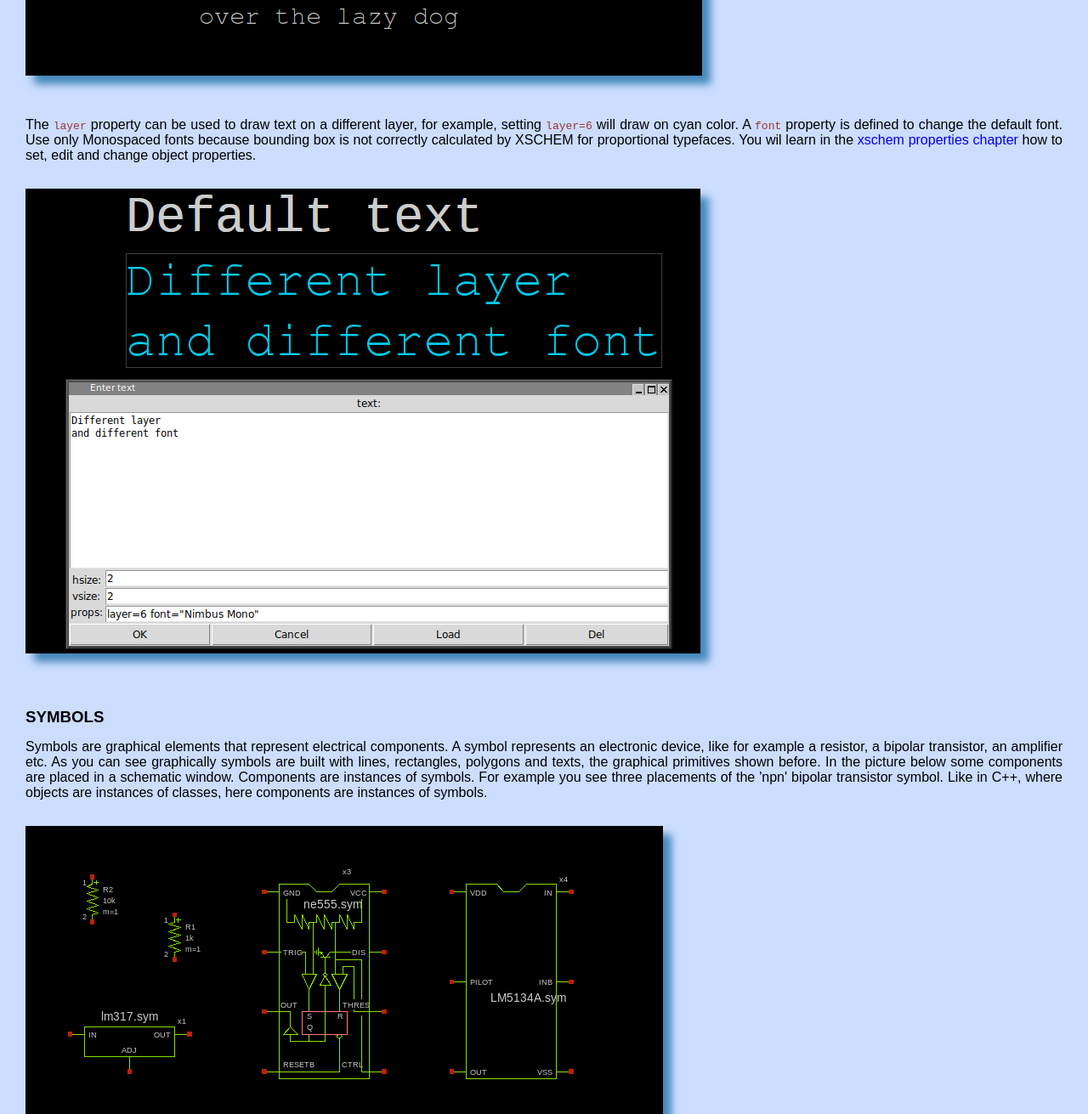
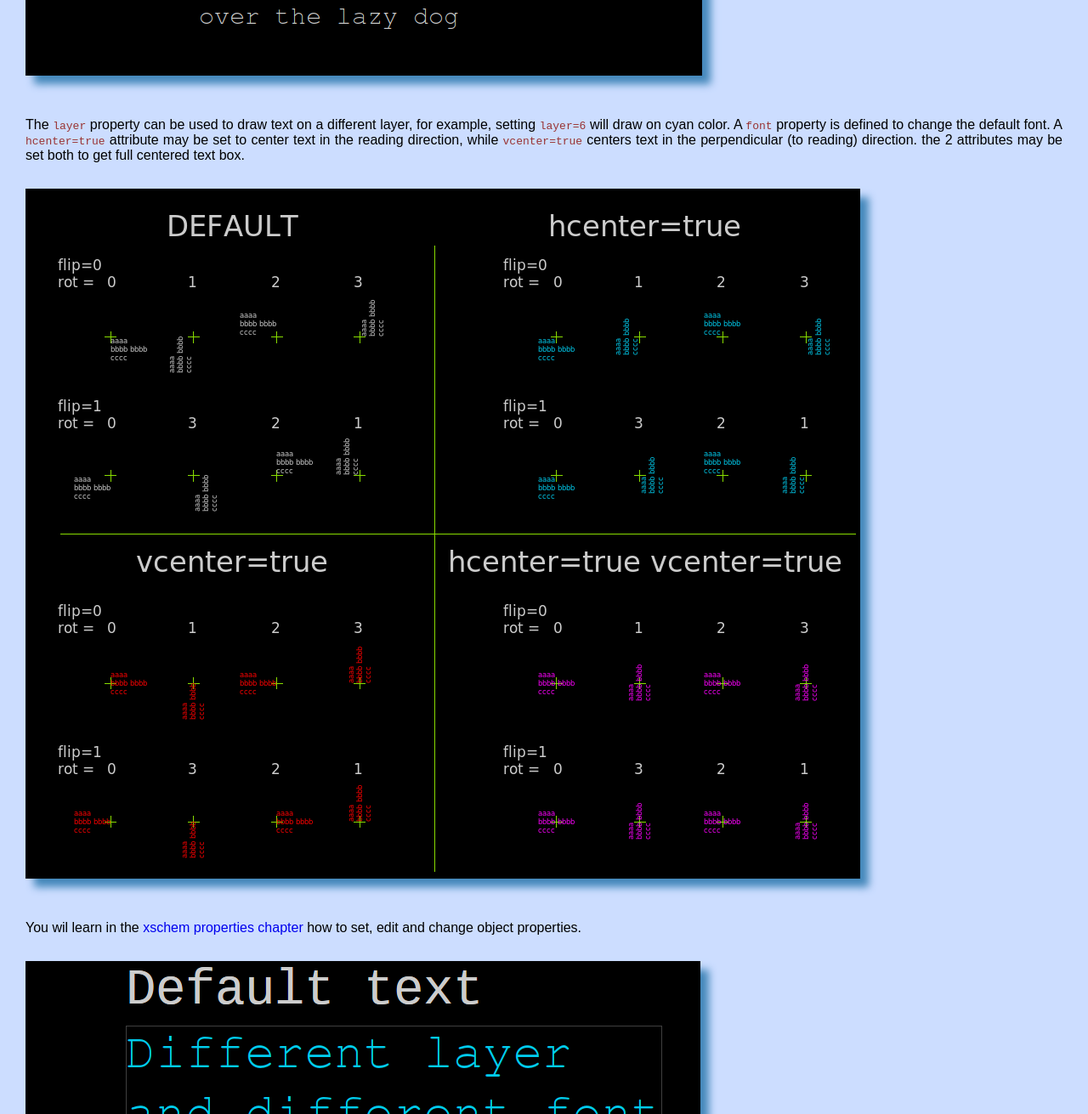
Before and after one commit to StefanSchippers/xschem, a plain HTML site: page doc/xschem_man/xschem_elements.html in a window 1280 px wide. Shown: the part 4073-5384 px from the top of the page at 85% size. Drawn offline with Linux system fonts and the light colour scheme.

Commit message:
doc updates for text hcenter and vcenter attrs

```diff
--- a/doc/xschem_man/xschem_elements.html
+++ b/doc/xschem_man/xschem_elements.html
@@ -89,10 +89,15 @@ p{padding: 15px  30px 10px;}
   <p>
    The <kbd>layer</kbd> property can be used
    to draw text on a different layer, for example, setting <kbd>layer=6</kbd> will draw on cyan color.
-   A <kbd>font</kbd> property is defined to change the default font. Use only Monospaced fonts because
-   bounding box is not correctly calculated by XSCHEM for proportional typefaces. You wil learn in the
-   <a href="xschem_properties.html">xschem properties chapter</a> how to set, edit and change object
-   properties.
+   A <kbd>font</kbd> property is defined to change the default font.
+   A <kbd>hcenter=true</kbd> attribute may be set to center text in the reading direction,
+   while <kbd>vcenter=true</kbd> centers text in the perpendicular (to reading) direction.
+   the 2 attributes may be set both to get full centered text box.
+  </p>
+  <img src="xschem_elements_02.png">
+  <p>
+   You wil learn in the <a href="xschem_properties.html">xschem properties chapter</a>
+   how to set, edit and change object properties.
   </p>
   <img src="xschem_texts1.png">
   <h3> SYMBOLS </h3>
```
Also changed, not shown: doc/xschem_man/xschem_elements_02.png (added), 1 other file.
